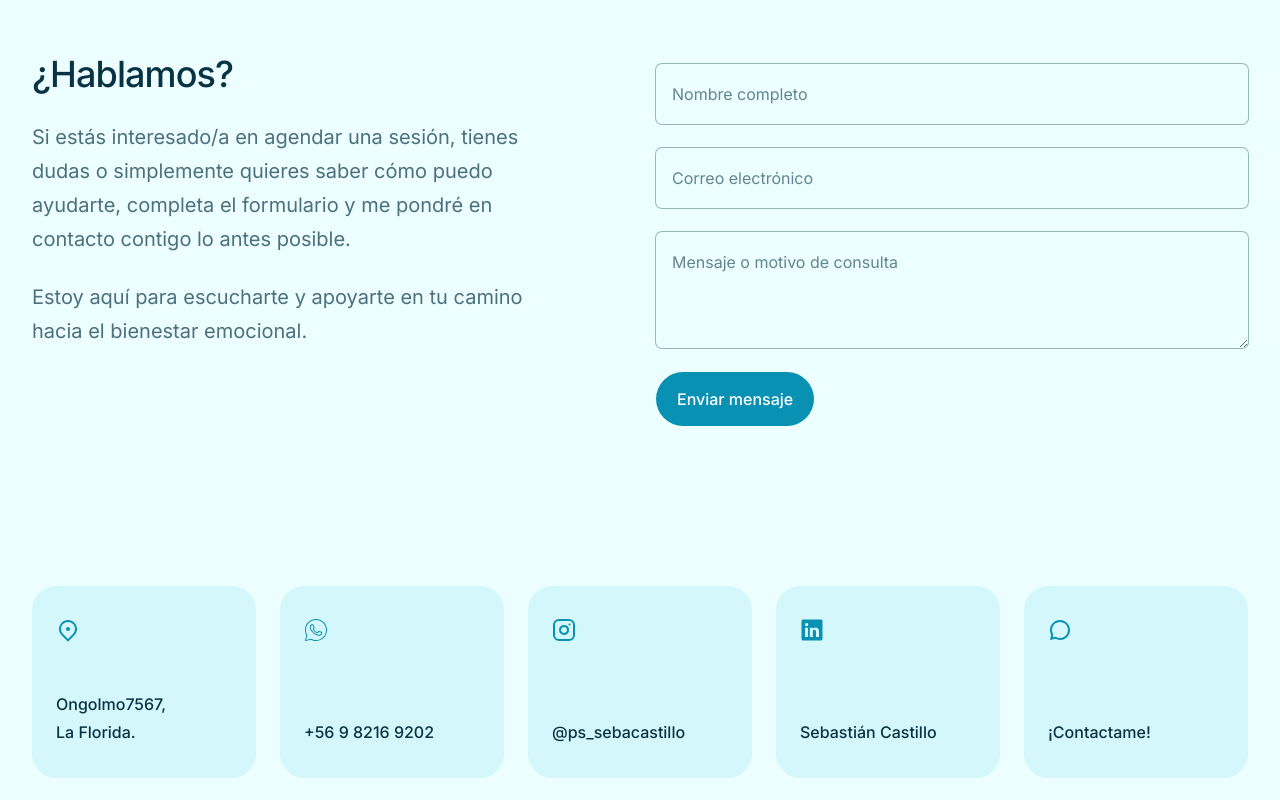
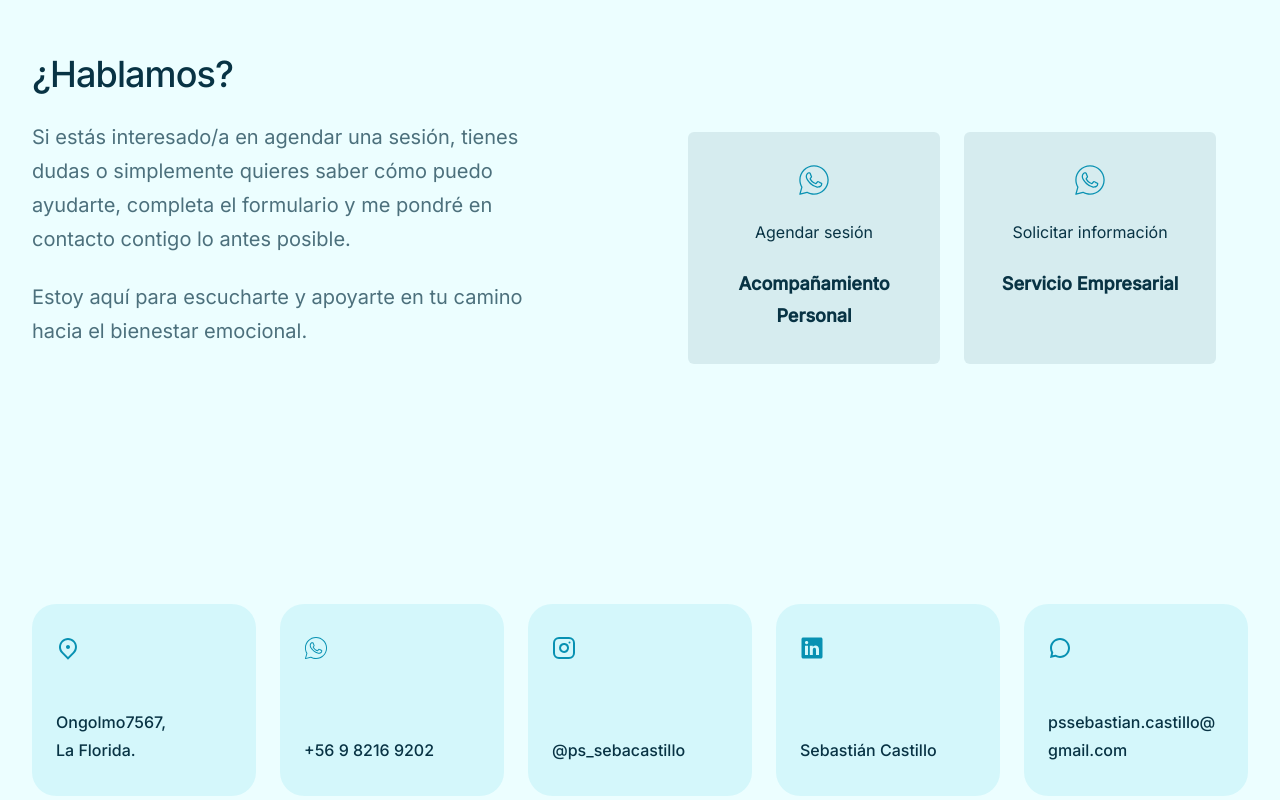
Before and after one commit to Endertman/psicoLanding, an Astro site: page / in a window 1280 px wide. Shown: the part 3940-4740 px from the top of the page. Built offline with nearby package versions, Linux system fonts and the light colour scheme; Astro itself is replaced by a stand-in of ours.

Commit message:
Se añade un nuevo color gris en la configuración de Tailwind y se reestructura el formulario de contacto en `ContactForm.astro`, incluyendo enlaces a WhatsApp para agendar sesiones y solicitar información. Además, se actualiza la información de contacto en `ContactInfo.astro` para mostrar un correo electrónico en lugar de un mensaje genérico.

```diff
--- a/src/components/home/ContactForm.astro
+++ b/src/components/home/ContactForm.astro
@@ -11,9 +11,46 @@
           Estoy aquí para escucharte y apoyarte en tu camino hacia el bienestar emocional.
         </p>
       </div>
-      <form action="#" method="POST" class="mt-3 flex flex-col gap-y-6">
+
+      <section class="py-16 sm:py-20">
+        <div class="mx-auto max-w-2xl px-4 sm:px-6 lg:max-w-7xl lg:px-8">
+          <dl class="grid gap-6 lg:grid-cols-2">
+
+            <div class="bg-primary-900/10 dark:bg-grey rounded-md px-6 py-8 transition-all duration-300 hover:bg-primary-500/20 dark:hover:bg-primary-400/20">
+              <a href="https://whatsapp.com/">
+                <dt class="sr-only">Phone number - Whatsapp</dt>
+                <dd class="flex h-full flex-col gap-6 items-center">
+                  <svg class="text-primary-600 dark:text-primary-400 h-8 w-8" aria-hidden="true">
+                    <use href="assets/sprite.svg#whatsapp" />
+                  </svg>
+                  <p class="text-center">Agendar sesión</p>
+                  <p class="text-lg font-semibold text-center">Acompañamiento Personal</p>
+                </dd>
+              </a>
+            </div>
+
+            <div class="bg-primary-900/10 dark:bg-grey rounded-md px-6 py-8 transition-all duration-300 hover:bg-primary-500/20 dark:hover:bg-primary-400/20 ">
+              <a href="https://whatsapp.com/">
+                <dt class="sr-only">Phone number - Whatsapp</dt>
+                <dd class="flex h-full flex-col gap-6 items-center">
+                  <svg class="text-primary-600 dark:text-primary-400 h-8 w-8" aria-hidden="true">
+                    <use href="assets/sprite.svg#whatsapp" />
+                  </svg>
+                  <p class="text-center">Solicitar información</p>
+                  <p class="text-lg font-semibold text-center">Servicio Empresarial</p>
+                </dd>
+              </a>
+            </div>
+
+          </dl>
+        </div>
+      </section>
+
+
+
+      <!-- <form action="#" method="POST" class="mt-3 flex flex-col gap-y-6"> -->
         <!-- Full name input -->
-        <div>
+        <!-- <div>
           <label for="full-name" class="sr-only">Nombre completo</label>
           <input
             type="text"
@@ -23,10 +60,10 @@
             class="hover:ring-primary-600 focus:ring-primary-600 dark:hover:ring-primary-400 dark:focus:ring-primary-400 bg-primary-50 dark:bg-primary-950 ring-primary-900/40 dark:ring-primary-200/40 placeholder:text-primary-950/60 dark:placeholder:text-primary-200/60 block w-full appearance-none rounded-md border-0 px-4 py-4 text-base ring-1 transition focus:outline-none focus:ring-2"
             placeholder="Nombre completo"
           />
-        </div>
+        </div> -->
 
         <!-- Email input -->
-        <div>
+        <!-- <div>
           <label for="email" class="sr-only">Correo electrónico</label>
           <input
             type="email"
@@ -37,9 +74,9 @@
             placeholder="Correo electrónico"
           />
         </div>
-
+ -->
         <!-- Message textarea -->
-        <div>
+        <!-- <div>
           <label for="message" class="sr-only">Mensaje o motivo de consulta</label>
           <textarea
             name="message"
@@ -57,7 +94,7 @@
             Enviar mensaje
           </button>
         </div>
-      </form>
+      </form> -->
     </div>
   </div>
 </section>
--- a/src/components/home/ContactInfo.astro
+++ b/src/components/home/ContactInfo.astro
@@ -82,7 +82,7 @@
               d="M7.29117 20.8242L2 22L3.17581 16.7088C2.42544 15.3056 2 13.7025 2 12C2 6.47715 6.47715 2 12 2C17.5228 2 22 6.47715 22 12C22 17.5228 17.5228 22 12 22C10.2975 22 8.6944 21.5746 7.29117 20.8242ZM7.58075 18.711L8.23428 19.0605C9.38248 19.6745 10.6655 20 12 20C16.4183 20 20 16.4183 20 12C20 7.58172 16.4183 4 12 4C7.58172 4 4 7.58172 4 12C4 13.3345 4.32549 14.6175 4.93949 15.7657L5.28896 16.4192L4.63416 19.3658L7.58075 18.711Z"
             ></path>
           </svg>
-          <p class="text-base font-medium truncate overflow-hidden whitespace-nowrap">¡Contactame!</p>
+          <p class="text-base font-medium break-all">pssebastian.castillo@gmail.com</p>
         </dd>
       </a>
     </div>
--- a/tailwind.config.cjs
+++ b/tailwind.config.cjs
@@ -10,6 +10,7 @@ module.exports = {
       current: 'currentColor',
       transparent: 'transparent',
       white: '#ffffff',
+      grey: '#0F6579',
       primary: colors.cyan,
     },
     fontFamily: {
```
